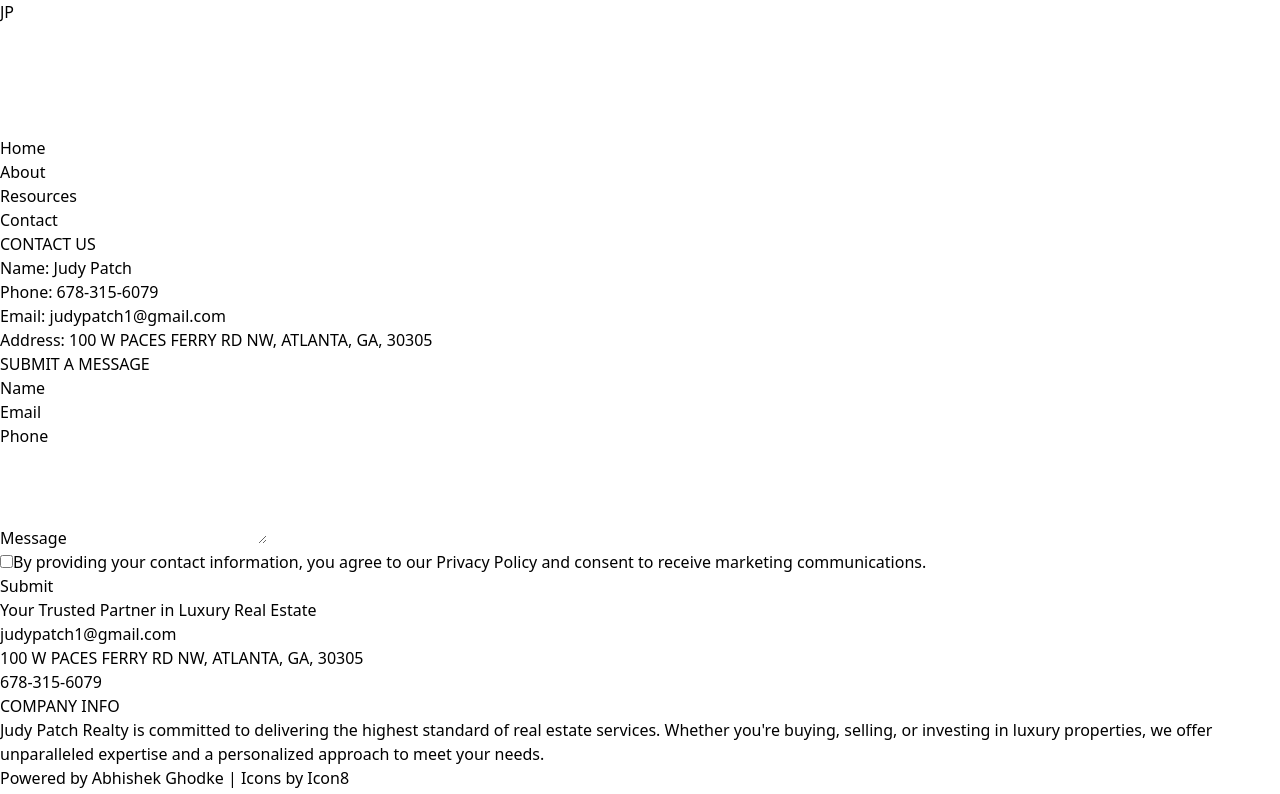
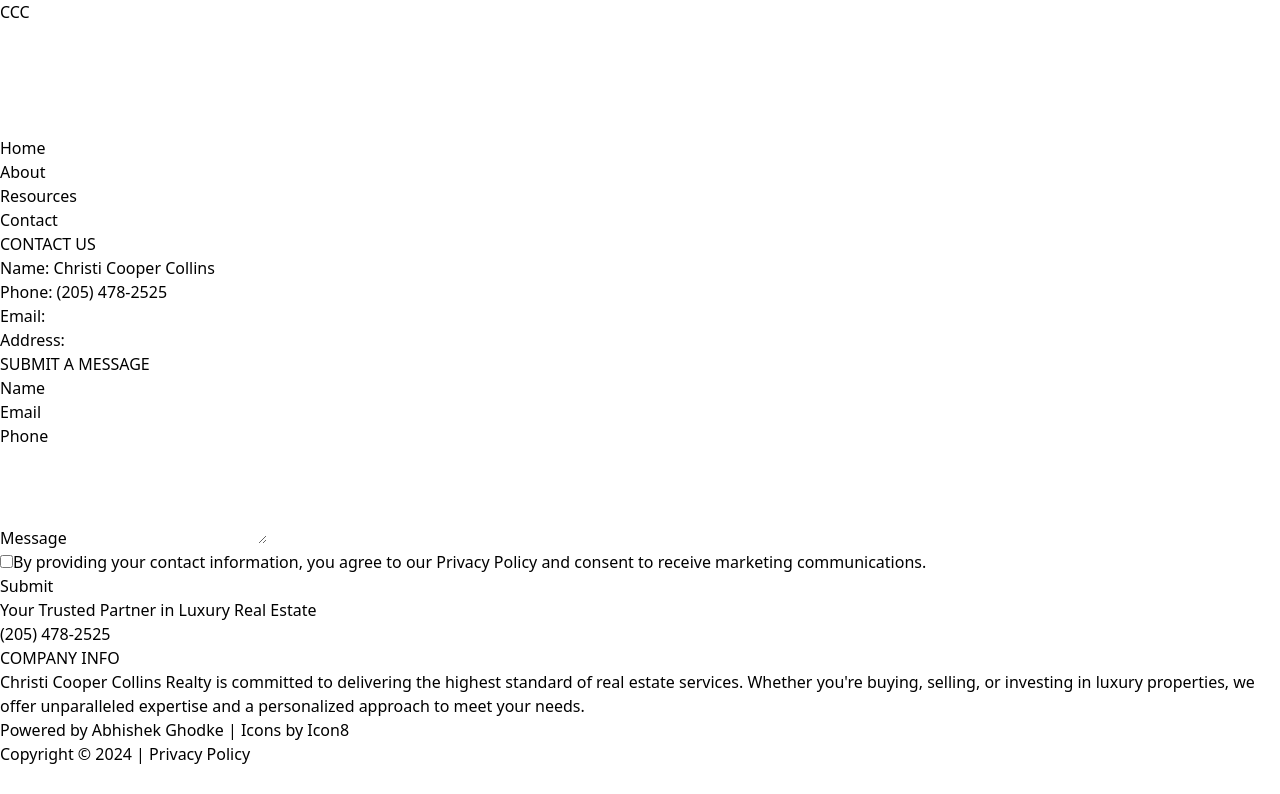
Before and after one commit to abhighodke/seven, a React (Vite) app: page /contact in a window 1280 px wide. Shown: the top 794 px of the page. Built offline with nearby package versions, Linux system fonts and the light colour scheme.

Commit message:
client updated

```diff
--- a/src/clientData.js
+++ b/src/clientData.js
@@ -1,37 +1,31 @@
 // src/clientData.js
 const clientData = {
-    headerInitials: "JP", // Header Initials
-    heroTagline: "Judy Patch Realty", // Hero Tagline
-    agentName: "Judy Patch",
-    aboutMeShort: "Judy Patch has been a real estate professional for over 20 years, helping her clients across various markets to sell, purchase, and rent properties by offering a full spectrum of client-oriented services designed to match all their real estate goals. As a well-established and a high achiever who generally ranks in the top 20% of agents for sales volume, Judy is also a member of the coveted Multi-Million Dollar Club. Judy is the epitome of hard work and sheer determination driving a passionate desire to serve others and make their dreams come true.", // AboutMe Short Description
-    aboutMeDetailed: `Judy Patch has been a real estate professional for over 20 years, helping her clients across various markets to sell, purchase, and rent properties by offering a full spectrum of client-oriented services designed to match all their real estate goals. As a well-established and a high achiever who generally ranks in the top 20% of agents for sales volume, Judy is also a member of the coveted Multi-Million Dollar Club. Judy is the epitome of hard work and sheer determination driving a passionate desire to serve others and make their dreams come true.
+    headerInitials: "CCC",
+    heroTagline: "Christi Cooper Collins Realty",
+    agentName: "Christi Cooper Collins",
+    aboutMeShort: "I specialize in finding perfect homes for buyers and sellers, including investors and veterans. My expertise and dedication to exceptional service guide you to the best decisions. Let's find your ideal home together.",
+    aboutMeDetailed: `It is my passion to assist clients with reaching their goal of owning a home or selling their current home to find a new one. It is important to me that my clients find the ideal home to match their needs and their budget. Also, I have helped many investors find the perfect property to complete their investment portfolio.
 
-Prior to joining the real estate industry, Judy had a successful career in the banking industry. Having worked in accounting, finance, mortgage, and consumer lending, she possesses extensive knowledge and understanding of mortgage lending and is able to guide clients accordingly on matters related to the funding of their properties. She is adept at negotiating, marketing and is able to find the balance between budget and property interests, using a results-driven approach that is customized to fit each client base.
+With my knowledge and experience I provide my clients accurate and complete detailed information so they can make the best decisions. Also, with being certified to help our Veterans and their families in finding a home and utilizing their full VA eligibility. Allow me to assist you with your real estate needs.
 
-Judy is driven and focused, yet fun, genuine, and very caring. This fine contrast puts her clients at ease as she implements her professional and personable working style to advocate for them. She is very organized with a keen eye for details and always goes out of her way to ensure that clients experience a high level of commitment and performance. She has developed an efficient system for high-level client services in order to achieve success for all those she works with and enjoys connecting with people and fostering lasting relationships based on open communication and trust.
-
-Aside from work, Judy enjoys spending time with family and boating. She can also be found playing tennis, golfing, working out, or learning new things such as playing guitar and painting.`, // AboutMe Detailed Description
-    testimonials: [
-        { quote: "Working with Judy was a game-changer for us. Her deep knowledge of the New York market and personalized approach made finding our dream home effortless. Highly recommended for anyone seeking a top-notch real estate experience.", author: "John and Emily R." },
-        { quote: "Judy Patch Realty provided exceptional service from start to finish. The team’s professionalism and attention to detail ensured that our property sale was smooth and successful. We couldn’t have asked for a better partner in real estate.", author: "Michael S." },
-        { quote: "The dedication and expertise of Judy were evident throughout our home-buying journey. Her ability to understand our needs and navigate the competitive market made the process enjoyable and stress-free. We are thrilled with our new home!", author: "Sarah and David L." },
-        { quote: "Judy and her team are truly outstanding. Their market knowledge, responsiveness, and client-focused approach set them apart. We have bought and sold multiple properties with them, and each experience has been exceptional.", author: "Jessica and Mark T." },
-        { quote: "If you’re looking for a real estate agent who goes above and beyond, Judy is the one. Her dedication to finding the perfect property and ensuring a smooth transaction is unmatched. We are incredibly satisfied with the service we received.", author: "Laura K." }
-    ], // Testimonials
-    footerTagline: "Your Trusted Partner in Luxury Real Estate", // Footer Tagline
-    email: "judypatch1@gmail.com", // Email
-    address: "100 W PACES FERRY RD NW, ATLANTA, GA, 30305", // Address
-    phone: "678-315-6079", // Phone Number
-    footerDescription: "Judy Patch Realty is committed to delivering the highest standard of real estate services. Whether you're buying, selling, or investing in luxury properties, we offer unparalleled expertise and a personalized approach to meet your needs.", // Footer Description
+Customer Service excellence is our Passion!`,
+    testimonials: [{"quote": "Working with Christi Cooper Collins was a game-changer for us. Her deep knowledge of the New York market and personalized approach made finding our dream home effortless. Highly recommended for anyone seeking a top-notch real estate experience.", "author": "John and Emily R."}, {"quote": "Christi Cooper Collins provided exceptional service from start to finish. The teams professionalism and attention to detail ensured that our property sale was smooth and successful. We could not have asked for a better partner in real estate.", "author": "Michael S."}, {"quote": "The dedication and expertise of Christi Cooper Collins were evident throughout our home-buying journey. Her ability to understand our needs and navigate the competitive market made the process enjoyable and stress-free. We are thrilled with our new home!", "author": "Sarah and David L."}, {"quote": "Christi Cooper Collins and Her team are truly outstanding. Their market knowledge, responsiveness, and client-focused approach set them apart. We have bought and sold multiple properties with them, and each experience has been exceptional.", "author": "Jessica and Mark T."}, {"quote": "If you are looking for a real estate agent who goes above and beyond, Christi Cooper Collins is the one. Her dedication to finding the perfect property and ensuring a smooth transaction is unmatched. We are incredibly satisfied with the service we received.", "author": "Laura K."}],
+    footerTagline: "Your Trusted Partner in Luxury Real Estate",
+    email: "",
+    address: "",
+    phone: "(205) 478-2525",
+    footerDescription: `Christi Cooper Collins Realty is committed to delivering the highest standard of real estate services. Whether you're buying, selling, or investing in luxury properties, we offer unparalleled expertise and a personalized approach to meet your needs.`,
     socialMediaLinks: {
-        facebook: "",
+        facebook: "https://www.facebook.com/christicoopercollins/",
         Instagram: "",
         linkedin: "",
-    }, // Social Media Links
+    },
     contactDetails: {
-        email: "judypatch1@gmail.com",
-        phone: "678-315-6079",
-    }, // Contact Details
+        email: "",
+        phone: "(205) 478-2525",
+    },
+    website: "",
+    dp: "https://scontent-sjc3-1.xx.fbcdn.net/v/t39.30808-6/259741952_10223080416373731_7041932489179953820_n.jpg?_nc_cat=101&ccb=1-7&_nc_sid=6ee11a&_nc_ohc=0_cTkrhv0dsQ7kNvgHhG3Wz&_nc_ht=scontent-sjc3-1.xx&oh=00_AYB4GYZyaiwsEeDysR0-ntciVmL0pfK9D0NsXc-_uUQYhA&oe=66D7DE21" // Agent image URL
 };
 
 export default clientData;
--- a/src/components/About/AboutMe.jsx
+++ b/src/components/About/AboutMe.jsx
@@ -1,6 +1,4 @@
 import React, { useEffect } from 'react';
-import aboutImage from '../../assets/Judy_img.jpg'; // Replace with the correct path to your image
-import topImage from '../../assets/mathias-reding-cmyDyDa6Wfk-unsplash.jpg'; // New image at the top
 import clientData from '../../clientData'; // Import the client data
 
 const AboutMe = () => {
@@ -13,7 +11,7 @@ const AboutMe = () => {
     <section className="w-full">
       {/* Top Image Section */}
       <header className="relative h-64 mb-12">
-        <img src={topImage} alt="Blog Header" className="w-full h-full object-cover" />
+        <img src={clientData.topImageUrl} alt="Blog Header" className="w-full h-full object-cover" />
         <div className="absolute inset-0 bg-black bg-opacity-50 flex items-center justify-center">
           <div className="text-center text-white">
             <h1 className="text-5xl">About</h1>
@@ -25,15 +23,13 @@ const AboutMe = () => {
       {/* Two-Part Layout Below */}
       <div className="flex flex-col md:flex-row w-full mb-20">
         <div className="md:w-1/2 h-1/2 md:h-auto p-12">
-          <img src={aboutImage} alt="About Us" className="object-cover w-full h-full" />
+          <img src={clientData.dp} alt="About Us" className="object-cover w-full h-full" />
         </div>
         <div className="md:w-1/2 h-auto bg-white flex flex-col justify-center p-8 md:p-16">
-          {/* AboutMe Detailed Start */}
           <h2 className="text-3xl md:text-4xl font-bold mb-4">{clientData.agentName}</h2>
           <p className="text-gray-600">
             {clientData.aboutMeDetailed}
           </p>
-          {/* AboutMe Detailed End */}
         </div>
       </div>
     </section>
--- a/src/components/Home/AboutInfo.jsx
+++ b/src/components/Home/AboutInfo.jsx
@@ -1,22 +1,18 @@
 import React from 'react';
 import { Link } from 'react-router-dom';
-import dp from '../../assets/Judy_img.jpg'
 import clientData from '../../clientData'; // Import clientData
 
 const AboutInfo = () => {
   return (
     <div className="bg-white mt-12 py-16 px-8 flex flex-col lg:flex-row items-center lg:items-start justify-between">
-      {/* Left Section */}
       <div className="lg:w-1/2 w-60 mb-8 lg:mb-0 text-center lg:text-left">
         <h2 className="text-3xl lg:text-4xl font-bold text-gray-800 mt-10">
-          {/* AboutMe Short Title */}
           {clientData.heroTagline}
         </h2>
         <h3 className="text-xl lg:text-1xl text-gray-600 mt-4">
           Trusted Real Estate Advisor
         </h3>
         <p className="mt-6 text-lg text-gray-600 max-w-xl">
-          {/* AboutMe Short Description */}
           {clientData.aboutMeShort}
         </p>
         <Link to="/about" className="text-white hover:text-gray-300 relative group">
@@ -26,10 +22,8 @@ const AboutInfo = () => {
         </Link>
       </div>
 
-      {/* Right Section */}
       <div className="lg:w-1/2 w-full mt-6">
-        {/* Add a relevant image for the client */}
-        <img src={dp} alt="About" className="w-full h-auto object-cover" />
+        <img src={clientData.dp} alt="About" className="w-full h-auto object-cover" />
       </div>
     </div>
   );
```
